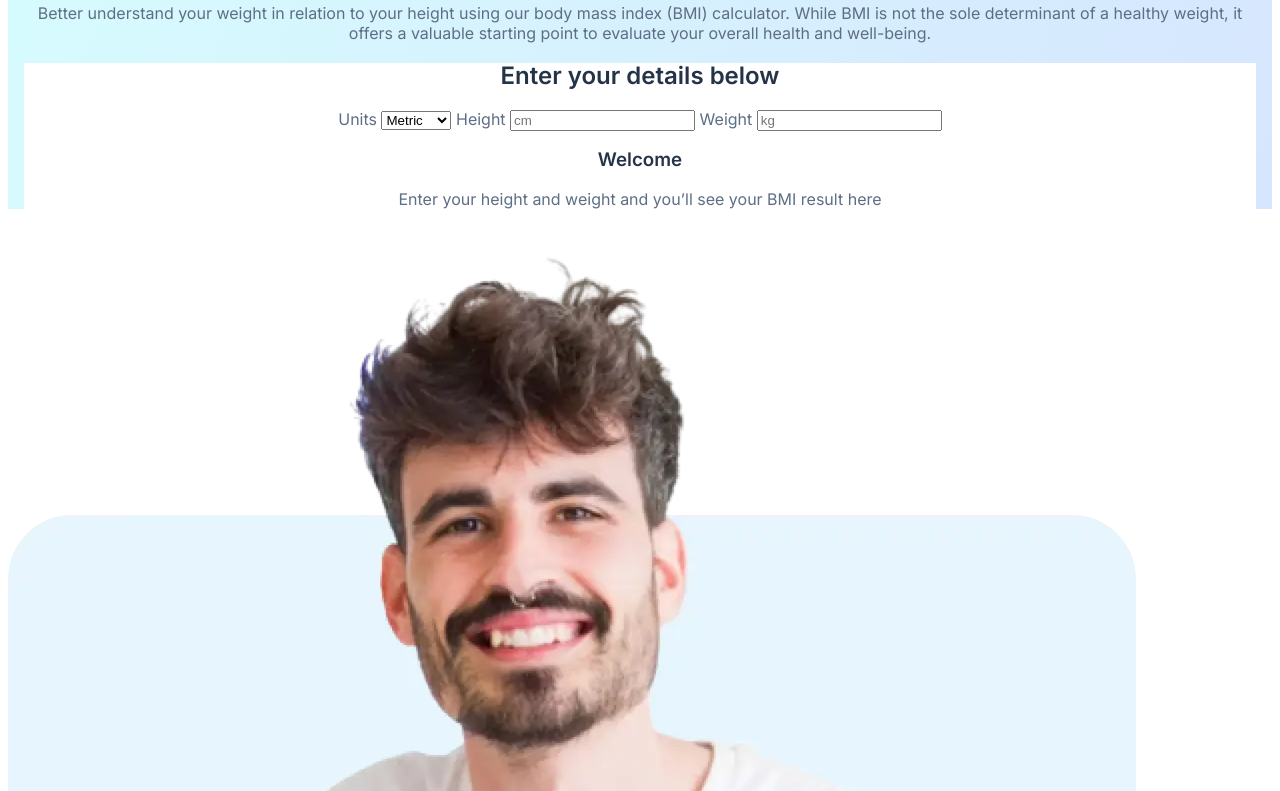
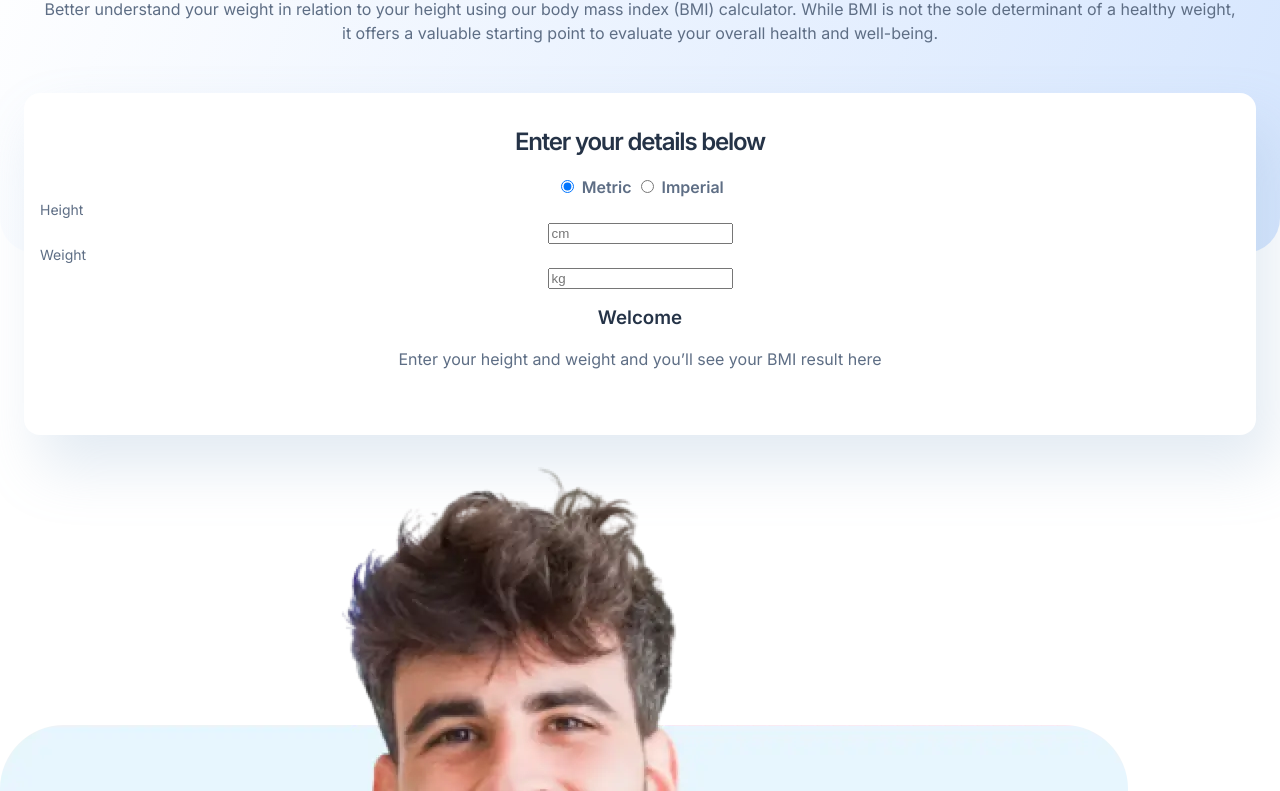
Before and after one commit to joekotvas/bmi-calculator, a plain HTML site: page public/index.html in a window 1280 px wide. Shown: the part 174-965 px from the top of the page. Drawn offline with Linux system fonts and the light colour scheme.

Commit message:
Sorted CSS rules and styled some of the hero

```diff
--- a/public/assets/css/style.css
+++ b/public/assets/css/style.css
@@ -1,25 +1,21 @@
 @import url('https://fonts.googleapis.com/css2?family=Inter:wght@400;600&display=swap');
 
 :root {
-  --heading-xl-size: 4rem;
+  --body-font-size: 1rem;
+  --body-line-height: 1.5;
+  --body-sm-font-size: 0.875rem;
+  --bold-font-weight: 600;
+  --color-blue: #345ff6;
+  --color-borders: #d8e2e7;
+  --color-dark-electric-blue: #5e6e85;
+  --color-gunmetal: #253347;
+  --color-pure-white: #ffffff;
+  --font-family: 'Inter', sans-serif;
   --heading-lg-size: 3rem;
+  --heading-line-height: 1.1;
   --heading-md-size: 1.5rem;
   --heading-sm-size: 1.25rem;
-  --body-font-size: 1rem;
-  --body-sm-font-size: 0.875rem;
-
-  --bold-font-weight: 600;
-
-  --heading-line-height: 1.1;
-  --body-line-height: 1.5;
-
-  --color-blue: #345ff6;
-  --color-gunmetal: #253347;
-  --color-dark-electric-blue: #5e6e85;
-  --color-borders: #d8e2e7;
-  --color-pure-white: #ffffff;
-
-  --font-family: 'Inter', sans-serif;
+  --heading-xl-size: 4rem;
 }
 
 *,
@@ -32,19 +28,26 @@
   display: none;
 }
 
+html {
+  padding: 0;
+}
+
 body {
+  color: var(--color-dark-electric-blue);
   font-family: var(--font-family);
-  color: var(--color-dark-electric-blue);
   font-weight: 400;
+  line-height: 1.5;
+  margin: 0;
+  padding: 0;
 }
 
 h1,
 h2,
 h3,
 h4 {
+  color: var(--color-gunmetal);
   font-weight: var(--bold-font-weight);
   line-height: var(--heading-line-height);
-  color: var(--color-gunmetal);
 }
 
 b,
@@ -68,28 +71,64 @@ h2 {
 
 .hero-section {
   text-align: center;
-  padding: 0 1rem;
-  background: linear-gradient(290.1deg, #d6e6fe 0%, #d6fcfe 100%);
+}
+
+.hero-intro-section {
+  background: linear-gradient(290deg, #d6e6fe 0%, #d6fcfe00 100%);
+  border-radius: 0rem 0rem 2.1875rem 2.1875rem;
+  padding: 0 1rem 12rem;
 }
 
 .logo {
+  margin-top: 2rem;
   width: 2.5rem;
-  margin-top: 2rem;
 }
 
 .hero-title {
+  font-size: 3rem;
+  letter-spacing: -0.15rem;
   margin: 1.25rem auto;
+}
+
+.hero-description {
+  padding: 0 1.5rem;
 }
 
 /*** Form Section */
 
 .hero-bmi-calculator-section {
   background: white;
+  border-radius: 1rem;
+  box-shadow: 16px 32px 56px 0px rgba(143, 174, 207, 0.25);
+  margin: -10rem 1.5rem 0;
+  padding: 1rem 1rem 3rem;
 }
 
 .hero-bmi-calculator-title {
   font-size: var(--heading-md-size);
+  letter-spacing: -0.075rem;
 }
 
-.hero-bmi-calculator-units-selector {
+.hero-bmi-calculator-units-label {
+  display: none;
 }
+
+.hero-bmi-calculator-units-radio-container {
+  display: block;
+}
+
+.hero-bmi-calculator-units-radio-label {
+  font-weight: 600;
+}
+
+.hero-bmi-calculator-input-label {
+  color: #5e6e85;
+  display: block;
+  font-size: 0.875rem;
+  font-weight: 400;
+  text-align: left;
+}
+
+.hero-bmi-calculator-height-input {
+  padding: 1.25rem 1.5rem;
+}
--- a/public/assets/js/index.js
+++ b/public/assets/js/index.js
@@ -7,37 +7,49 @@ To make this code more robust:
 
 */
 
-(function () {
+;(function () {
   this.renderDelayTimeout = null
 
   // UI Elements
   this.UI = {
-        unitsSelect:          document.querySelector('#hero-bmi-calculator-units-select'),
-        heightInput:          document.querySelector('#hero-bmi-calculator-height-input'),
-        weightInput:          document.querySelector('#hero-bmi-calculator-weight-input'),
-        welcomeMessage:       document.querySelector('#hero-bmi-calculator-welcome-message'),
-        outputContainer:      document.querySelector('#hero-bmi-calculator-results-container'),
-        bmiOutput:            document.querySelector('#hero-bmi-calculator-results-number'),
-        classificationOutput: document.querySelector('#hero-bmi-calculator-results-classification'),
-        idealWeightOutput:    document.querySelector('#hero-bmi-calculator-results-ideal-weight')
+    unitsSelectors: document.querySelectorAll(
+      'input[name="hero-bmi-calculator-units"]'
+    ),
+    heightInput: document.querySelector('#hero-bmi-calculator-height-input'),
+    weightInput: document.querySelector('#hero-bmi-calculator-weight-input'),
+    welcomeMessage: document.querySelector(
+      '#hero-bmi-calculator-welcome-message'
+    ),
+    outputContainer: document.querySelector(
+      '#hero-bmi-calculator-results-container'
+    ),
+    bmiOutput: document.querySelector('#hero-bmi-calculator-results-number'),
+    classificationOutput: document.querySelector(
+      '#hero-bmi-calculator-results-classification'
+    ),
+    idealWeightOutput: document.querySelector(
+      '#hero-bmi-calculator-results-ideal-weight'
+    ),
   }
 
   // State
   this.user = {
-        units:  'metric',
+    units: 'metric',
     height: 0,
-        weight: 0
+    weight: 0,
   }
 
   // Event handlers
-    this.setup = function() {
-        this.UI.unitsSelect.addEventListener('change', this.changeUnits.bind(this))
+  this.setup = function () {
+    this.UI.unitsSelectors.forEach((radio) => {
+      radio.addEventListener('change', this.changeUnits.bind(this))
+    })
     this.UI.heightInput.addEventListener('input', this.updateHeight.bind(this))
     this.UI.weightInput.addEventListener('input', this.updateWeight.bind(this))
   }
 
-    this.changeUnits = function() {
-        user.units = UI.unitsSelect.value
+  this.changeUnits = function (e) {
+    user.units = e.target.value
     this.UI.heightInput.placeholder = user.units === 'metric' ? 'cm' : 'in'
     this.UI.weightInput.placeholder = user.units === 'metric' ? 'kg' : 'lbs'
 
@@ -49,65 +61,61 @@ To make this code more robust:
 
     this.render()
   }
-    this.updateHeight = function() {
+  this.updateHeight = function () {
     user.height = UI.heightInput.value
     this.render()
   }
-    this.updateWeight = function() {
+  this.updateWeight = function () {
     user.weight = UI.weightInput.value
     this.render()
   }
 
   // Methods
-    this.getBMI = function() {
+  this.getBMI = function () {
     if (user.height === 0 || user.weight === 0) {
       return 0
     }
     if (user.units === 'metric') {
-            return user.weight / (user.height/100 * user.height/100)
-        }
-        else {
+      return user.weight / (((user.height / 100) * user.height) / 100)
+    } else {
       return (user.weight * 703) / (user.height * user.height)
     }
   }
 
-    this.getHealthyWeightRange = function() {
+  this.getHealthyWeightRange = function () {
     if (user.units === 'metric') {
       return {
-                min: 18.5 * (user.height/100 * user.height/100).toFixed(1) + 'kgs',
-                max: 25 *   (user.height/100 * user.height/100).toFixed(1) + 'kgs',
+        min:
+          18.5 * (((user.height / 100) * user.height) / 100).toFixed(1) + 'kgs',
+        max:
+          25 * (((user.height / 100) * user.height) / 100).toFixed(1) + 'kgs',
       }
-        }
-        else {
+    } else {
       return {
         min: 18.5 * ((user.height * user.height) / 703).toFixed(1) + 'lbs',
-                max: 25 *   ((user.height * user.height) / 703).toFixed(1) + 'lbs',
+        max: 25 * ((user.height * user.height) / 703).toFixed(1) + 'lbs',
       }
     }
   }
 
-    this.getWeightClassification = function() {
+  this.getWeightClassification = function () {
     let bmi = this.getBMI()
     if (bmi < 18.5) {
       return 'Underweight'
-        }
-        else if (bmi >= 18.5 && bmi < 25) {
+    } else if (bmi >= 18.5 && bmi < 25) {
       return 'Normal'
-        }
-        else if (bmi >= 25 && bmi < 30) {
+    } else if (bmi >= 25 && bmi < 30) {
       return 'Overweight'
-        }
-        else {
+    } else {
       return 'Obese'
     }
   }
 
   // Render
-    this.render = function() {
+  this.render = function () {
     this.clearTimeout(this.renderDelayTimeout)
-        this.renderDelayTimeout = setTimeout(function() {
+    this.renderDelayTimeout = setTimeout(function () {
       const bmi = this.getBMI()
-            console.log(bmi)
       if (bmi === 0) {
         this.UI.outputContainer.classList.add('hidden')
         this.UI.welcomeMessage.classList.remove('hidden')
--- a/public/index.html
+++ b/public/index.html
@@ -18,6 +18,7 @@
   </head>
   <body>
     <section class="hero-section">
+      <div class="hero-intro-section">
         <img class="logo" src="assets/images/logo.svg" alt="Logo Image" />
         <h1 class="hero-title">Body Mass Index Calculator</h1>
 
@@ -29,6 +30,7 @@
             to evaluate your overall health and well-being.
           </p>
         </div>
+      </div>
       <div class="hero-bmi-calculator-section">
         <form class="hero-bmi-calculator-form">
           <h2 class="hero-bmi-calculator-title">Enter your details below</h2>
@@ -37,17 +39,35 @@
             >Units</label
           >
 
-          <select
-            name="units"
-            title="Units"
-            id="hero-bmi-calculator-units-select"
-            class="hero-bmi-calculator-units-select"
+          <!-- radio button unit selector -->
+          <div class="hero-bmi-calculator-units-radio-container">
+            <input
+              type="radio"
+              id="hero-bmi-calculator-units-radio-metric"
+              name="hero-bmi-calculator-units"
+              value="metric"
+              checked
+            />
+            <label
+              for="hero-bmi-calculator-units-radio-metric"
+              class="hero-bmi-calculator-units-radio-label"
+              >Metric</label
             >
-            <option value="metric">Metric</option>
-            <option value="imperial">Imperial</option>
-          </select>
 
-          <label for="height" class="hero-bmi-calculator-height-label"
+            <input
+              type="radio"
+              id="hero-bmi-calculator-units-radio-imperial"
+              name="hero-bmi-calculator-units"
+              value="imperial"
+            />
+            <label
+              for="hero-bmi-calculator-units-radio-imperial"
+              class="hero-bmi-calculator-units-radio-label"
+              >Imperial</label
+            >
+          </div>
+
+          <label for="height" class="hero-bmi-calculator-input-label"
             >Height</label
           >
           <input
@@ -58,7 +78,7 @@
             required
           />
 
-          <label for="weight" class="hero-bmi-calculator-weight-label"
+          <label for="weight" class="hero-bmi-calculator-input-label"
             >Weight</label
           >
           <input
```
Lines whose indentation alone changed are shown as unchanged.
